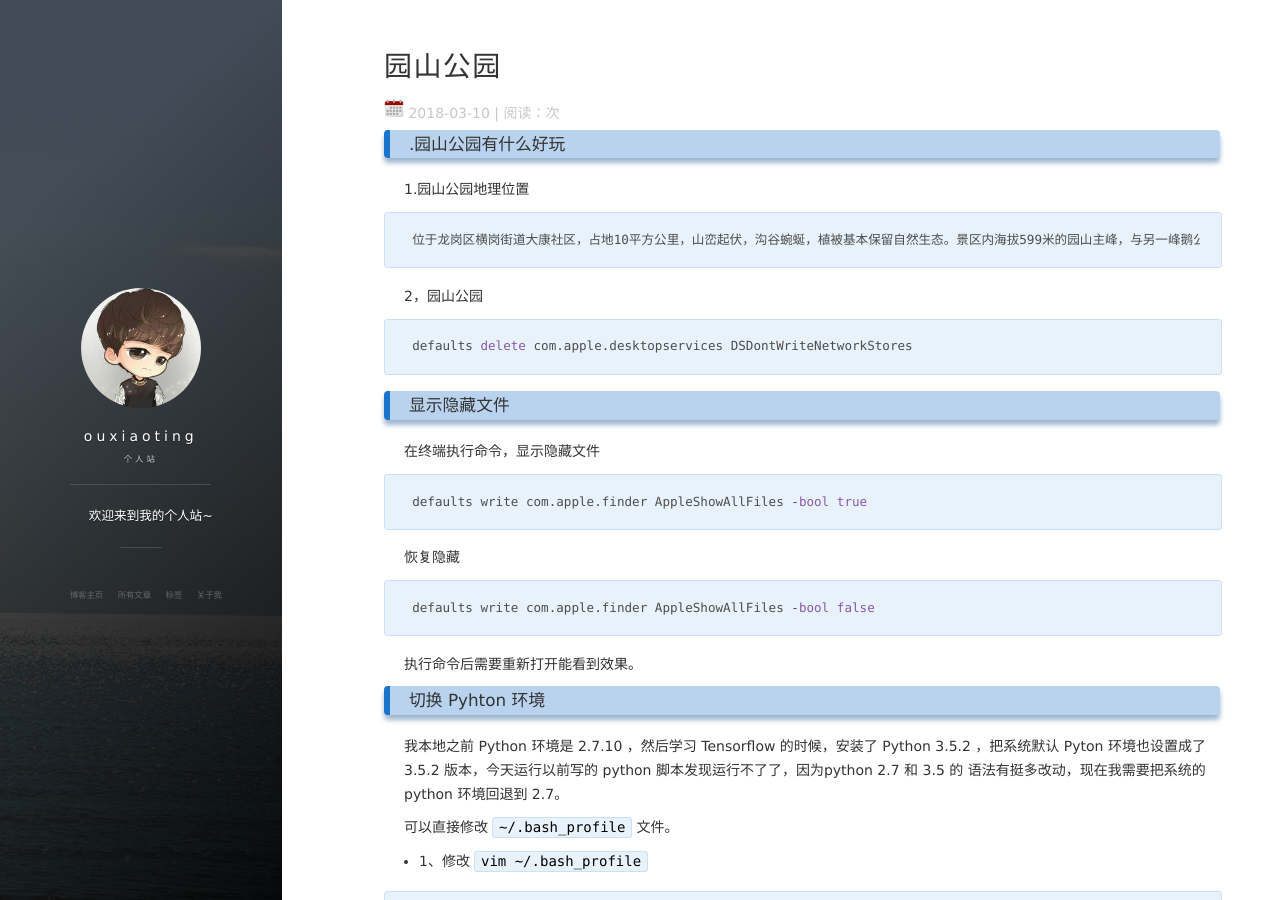
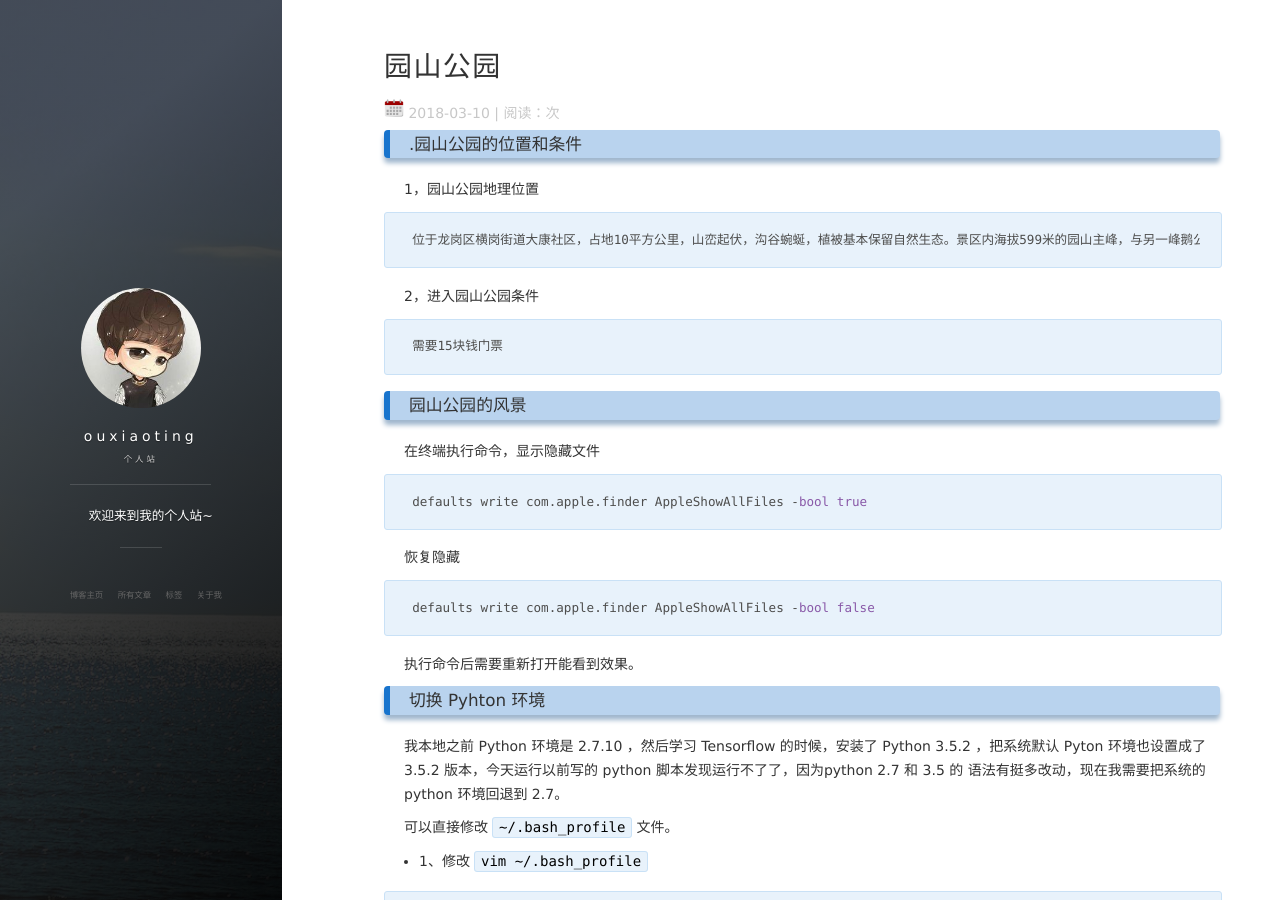
Before and after one commit to ouxiaoting/ouxiaoting.github.io, a Jekyll site: the page built from _posts/2016-11-16-macTips.md, in a window 1280 px wide and 900 px high. Built offline with Jekyll 4.4.1, drawn with Linux system fonts in a browser that asks for light colours; nearby versions of some CDN libraries; comment, search, counter and statistics services are not loaded.

Commit message:
Update 2016-11-16-macTips.md

````diff
--- a/_posts/2016-11-16-macTips.md
+++ b/_posts/2016-11-16-macTips.md
@@ -5,19 +5,19 @@ date: 2018-3-10
 tags: 风景图
 ---
 
-### .园山公园有什么好玩
+### .园山公园的位置和条件
 
-1.园山公园地理位置
+1，园山公园地理位置
 ```
 位于龙岗区横岗街道大康社区，占地10平方公里，山峦起伏，沟谷蜿蜒，植被基本保留自然生态。景区内海拔599米的园山主峰，与另一峰鹅公髻（海拔618米）相距1.58公里，两峰之间夹有大康溪谷和老虎沟两条山谷，这里常年山水顺溪而下，每当山风袭来，林涛滚滚，如虎啸龙吟。 园山风景游览区是一个让人与自然充分接触的空间，一个完全自然的休闲度假、观光娱乐为一休的生态文化主题的旅游景区，它是繁忙都市生活中一道亮丽的风景线。
 ```
-2，园山公园
+2，进入园山公园条件
 
 ```
-defaults delete com.apple.desktopservices DSDontWriteNetworkStores
+需要15块钱门票
 ```
 
-### 显示隐藏文件
+### 园山公园的风景
 
 在终端执行命令，显示隐藏文件
 
````
